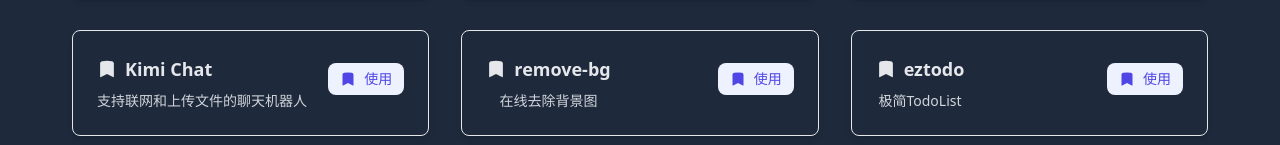
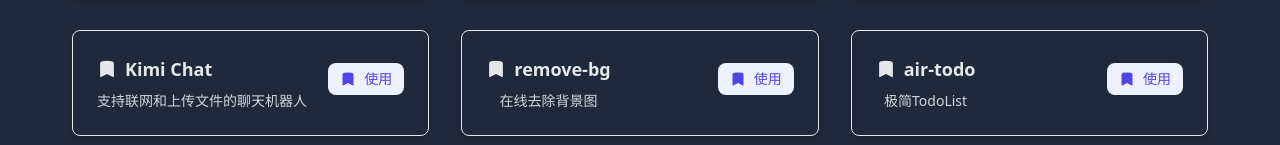
Before and after one commit to aircrushin/toolbox, a Nuxt app: page / in a window 1280 px wide. Shown: the part 324-469 px from the top of the page. Built offline with nearby package versions, Linux system fonts and the light colour scheme.

Commit message:
update:links

```diff
--- a/data/tools.ts
+++ b/data/tools.ts
@@ -25,8 +25,8 @@
         link: 'https://www.remove.bg/zh'
     },
     {
-        title: "eztodo",
+        title: "air-todo",
         desc: "极简TodoList",
-        link: 'https://eztodo.zeabur.app/'
+        link: 'https://airtodo.zeabur.app/'
     },
 ]
```
